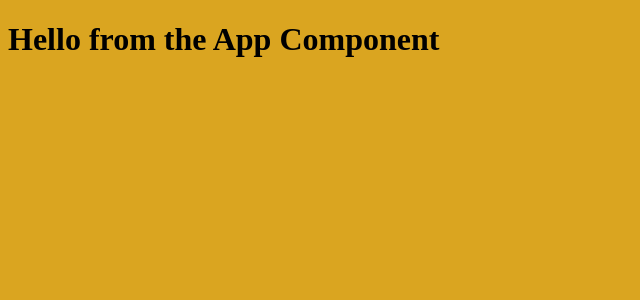
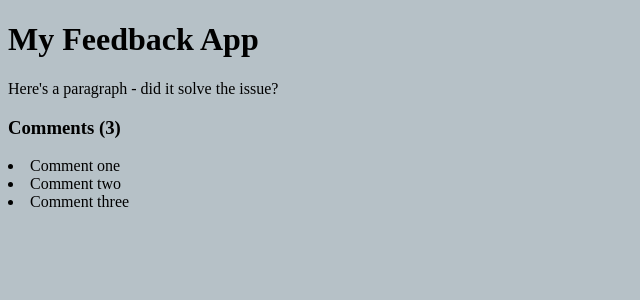
Before and after one commit to bruhu/feedback-app, a React (Create React App) app: page / in a window 1280 px wide. Shown: the top 300 px of the page, without its empty margins (0-640 px from the left). Built offline with nearby package versions, Linux system fonts and the light colour scheme.

Commit message:
rendered list using basic map function

```diff
--- a/src/App.js
+++ b/src/App.js
@@ -1,5 +1,24 @@
 function App() {
-  return <h1>Hello from the App Component</h1>
+  const comments = [
+    { id: 1, text: 'one' },
+    { id: 2, text: 'two' },
+    { id: 3, text: 'three' },
+  ]
+  return (
+    <div className='container'>
+      <h1>My Feedback App</h1>
+      <p>Here's a paragraph - did it solve the issue?</p>
+
+      <div className='comments'>
+        <h3>Comments ({comments.length})</h3>
+
+        <ul></ul>
+        {comments.map((comment, index) => (
+          <li key={index}>Comment {comment.text}</li>
+        ))}
+      </div>
+    </div>
+  )
 }
 
 export default App
--- a/src/index.css
+++ b/src/index.css
@@ -1,3 +1,3 @@
 body {
-    background-color: goldenrod;
+  background-color: rgba(48, 78, 97, 0.349);
 }
```
